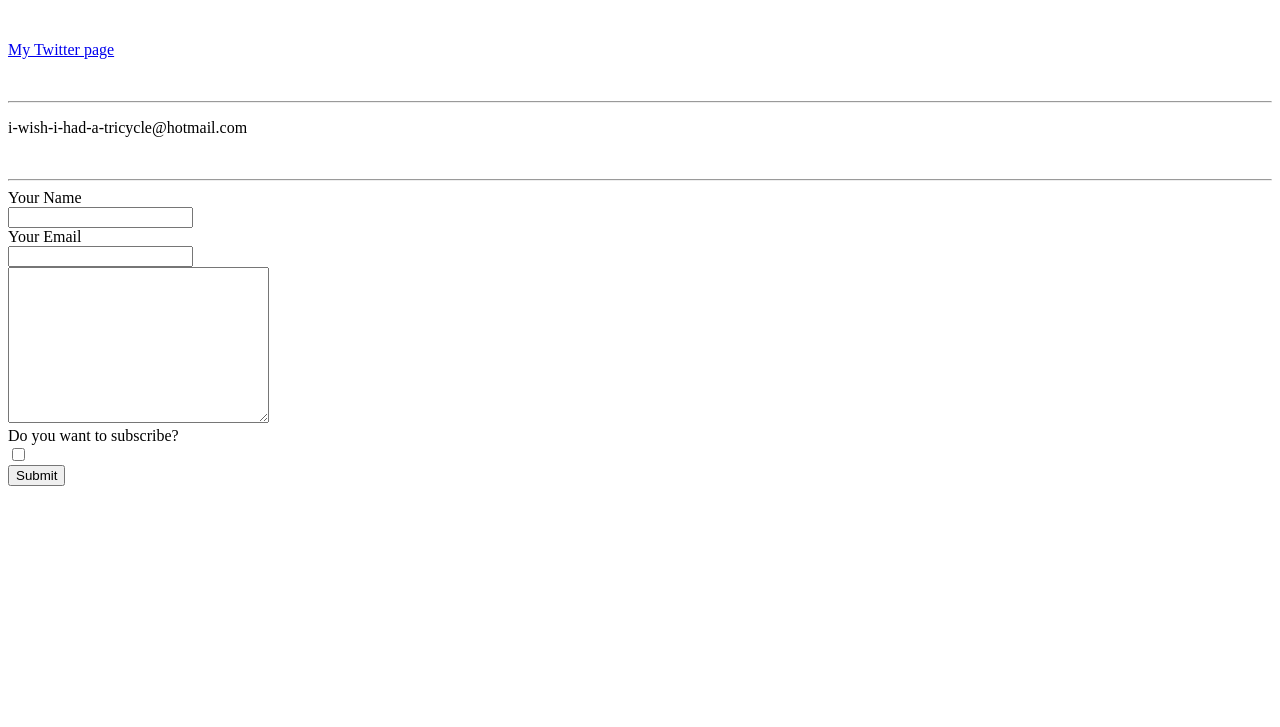
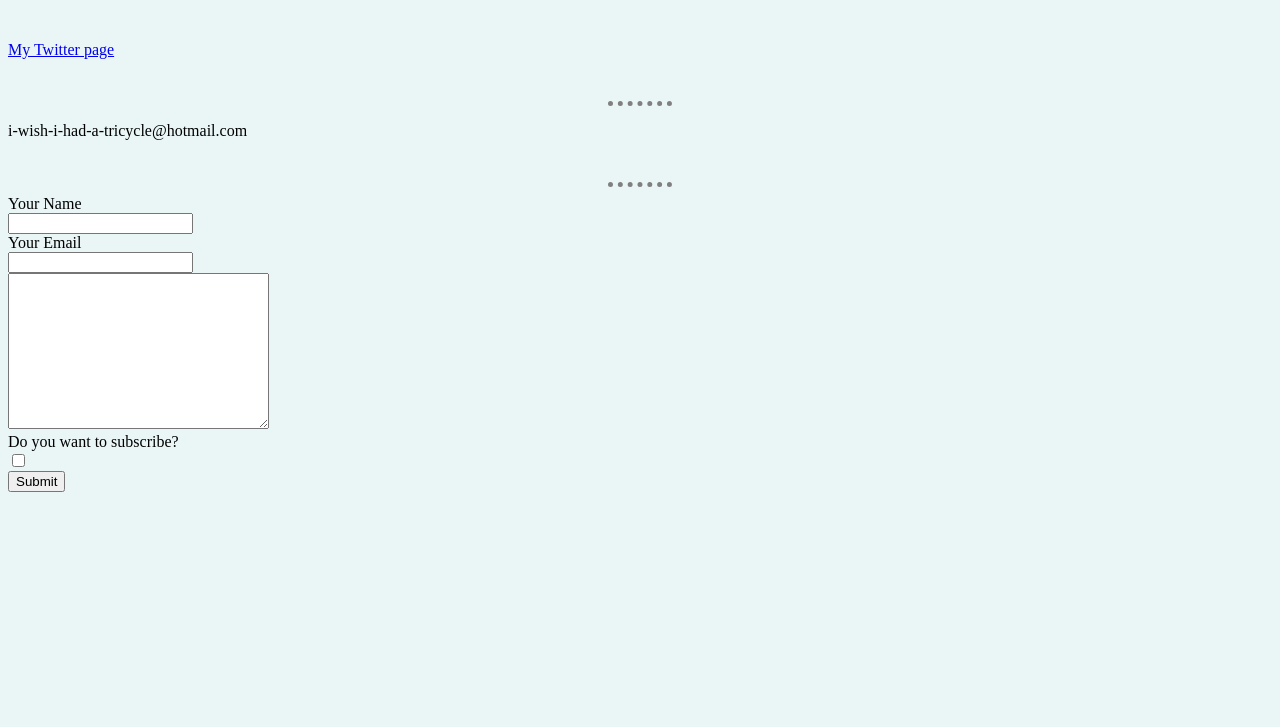
Before and after one commit to zamasara/project, a plain HTML site: page contact.html in a window 1280 px wide. Shown: the part 73-800 px from the top of the page. Drawn offline with Linux system fonts and the light colour scheme.

Commit message:
updated css to contact

```diff
--- a/contact.html
+++ b/contact.html
@@ -1,11 +1,25 @@
 <!DOCTYPE html>
 <html lang="en" dir="ltr">
-<link rel="stylesheet" href="css/style.css">
 
 <head>
   <meta charset="utf-8">
   <title>Contact me</title>
+  <style>
 
+
+  body {
+  background-color: #eaf6f6;
+  }
+
+  hr {
+  border-style: none;
+  border-top-style: dotted;
+  border-color: grey;
+  border-width: 5px;
+  width: 5%;
+  }
+
+  </style>
 </head>
 
 <body>
```
